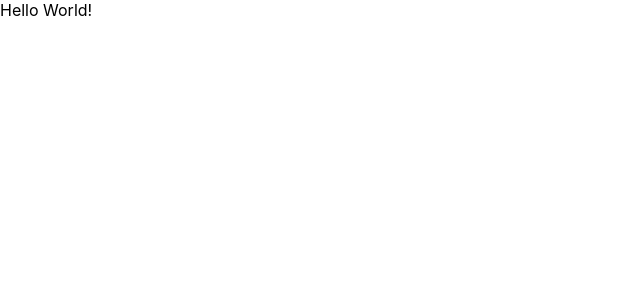
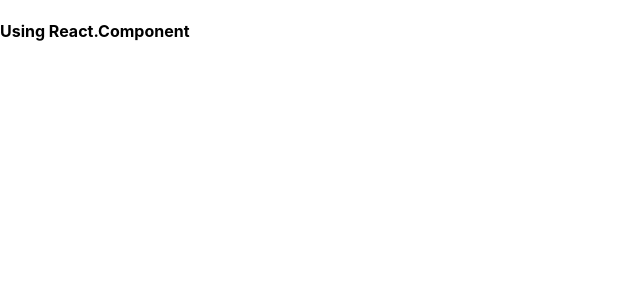
Before and after one commit to SreekanthJos/React-Training, a React (Create React App) app in the folder create-app-ex/: page / in a window 1280 px wide. Shown: the top 300 px of the page, without its empty margins (0-640 px from the left). Built offline with nearby package versions, Linux system fonts and the light colour scheme.

Commit message:
Component creation using React.Component

```diff
--- a/create-app-ex/src/App.js
+++ b/create-app-ex/src/App.js
@@ -1,5 +1,6 @@
 import React from 'react';
 import './App.css';
+import MyComponent from './MyComponent';
 
 function App() {
   return (
@@ -7,7 +8,8 @@
       <header>
         Hello World!
       </header>
-    </div>
+    </div>,
+    <MyComponent/>
   );
 }
 
--- /dev/null
+++ b/create-app-ex/src/MyComponent.js
@@ -0,0 +1,9 @@
+import React from 'react';
+import './App.css';
+
+
+export default class MyComponent extends React.Component{
+    render() {
+        return <h4>Using React.Component</h4>;
+      }
+}
```
